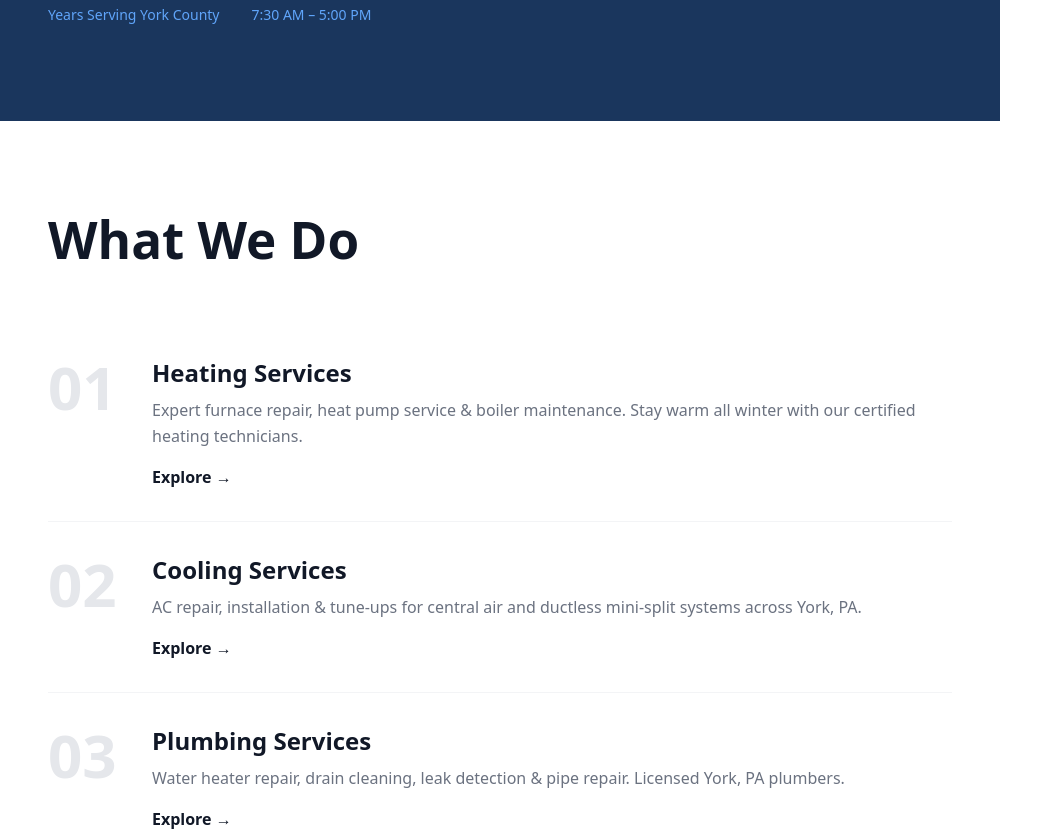
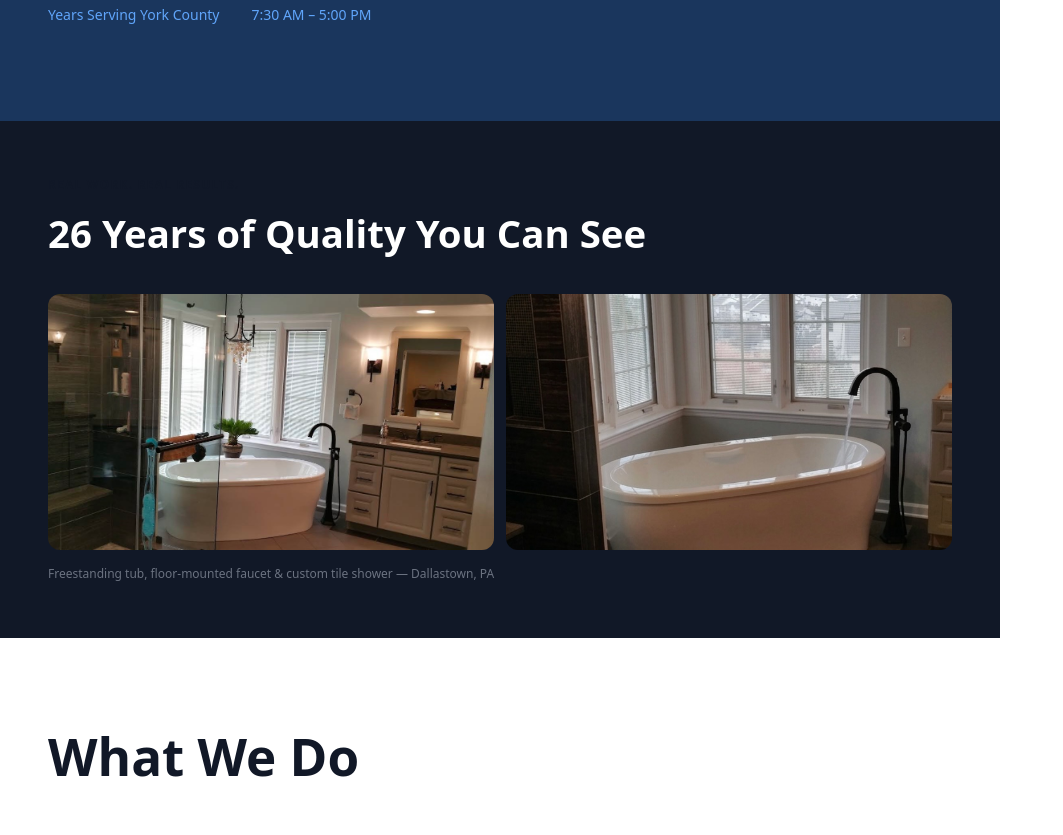
Before and after one commit to bmullecker/service-based_hvac_v1, a React (Vite) app: page /cooling in a window 1280 px wide. Shown: the part 701-1536 px from the top of the page, without its empty margins (0-1063 px from the left). Built offline with nearby package versions, Linux system fonts and the light colour scheme.

Commit message:
Add real work photos to homepage above services section
26 Years of Quality You Can See — two-column photo grid on dark background
right below the hero so it's the first thing he sees when he scrolls.

https://claude.ai/code/session_01LXLNZuYoqCHze6cqFkgNRe

```diff
--- a/src/pages/Home.jsx
+++ b/src/pages/Home.jsx
@@ -191,6 +191,31 @@ export default function Home() {
             </div>
           </section>
 
+          {/* Section 1b — Real Work Photos */}
+          <section className="bg-gray-900 py-14 px-6 md:px-12">
+            <p className="text-orange-400 text-xs font-bold tracking-widest uppercase mb-3">Real Work. Real Results.</p>
+            <h2 className="font-black text-white mb-8" style={{ fontSize: 'clamp(1.6rem, 3vw, 2.4rem)' }}>
+              26 Years of Quality You Can See
+            </h2>
+            <div className="grid grid-cols-2 gap-3">
+              <div className="overflow-hidden rounded-xl">
+                <img
+                  src="/images/roland-work-2.jpg"
+                  alt="Custom bathroom remodel by Roland Plumbing — York County PA"
+                  className="w-full h-48 md:h-64 object-cover hover:scale-105 transition-transform duration-500"
+                />
+              </div>
+              <div className="overflow-hidden rounded-xl">
+                <img
+                  src="/images/roland-work-1.jpg"
+                  alt="Freestanding tub installation by Roland Plumbing — Dallastown PA"
+                  className="w-full h-48 md:h-64 object-cover hover:scale-105 transition-transform duration-500"
+                />
+              </div>
+            </div>
+            <p className="text-gray-500 text-xs mt-4">Freestanding tub, floor-mounted faucet & custom tile shower — Dallastown, PA</p>
+          </section>
+
           {/* Section 2 — Services */}
           <section id="services" className="bg-white py-20 px-6 md:px-12">
             <h2
```
